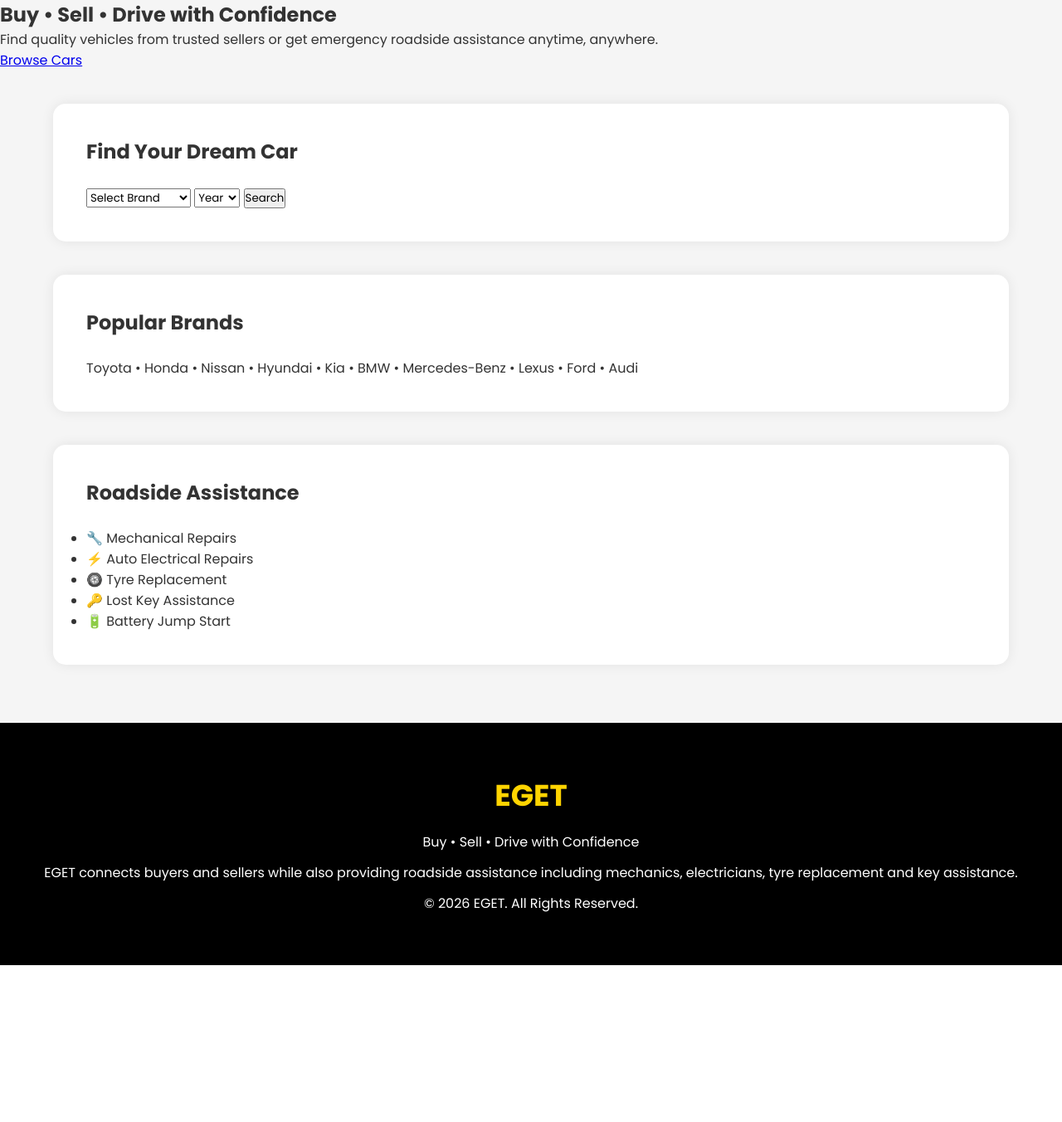
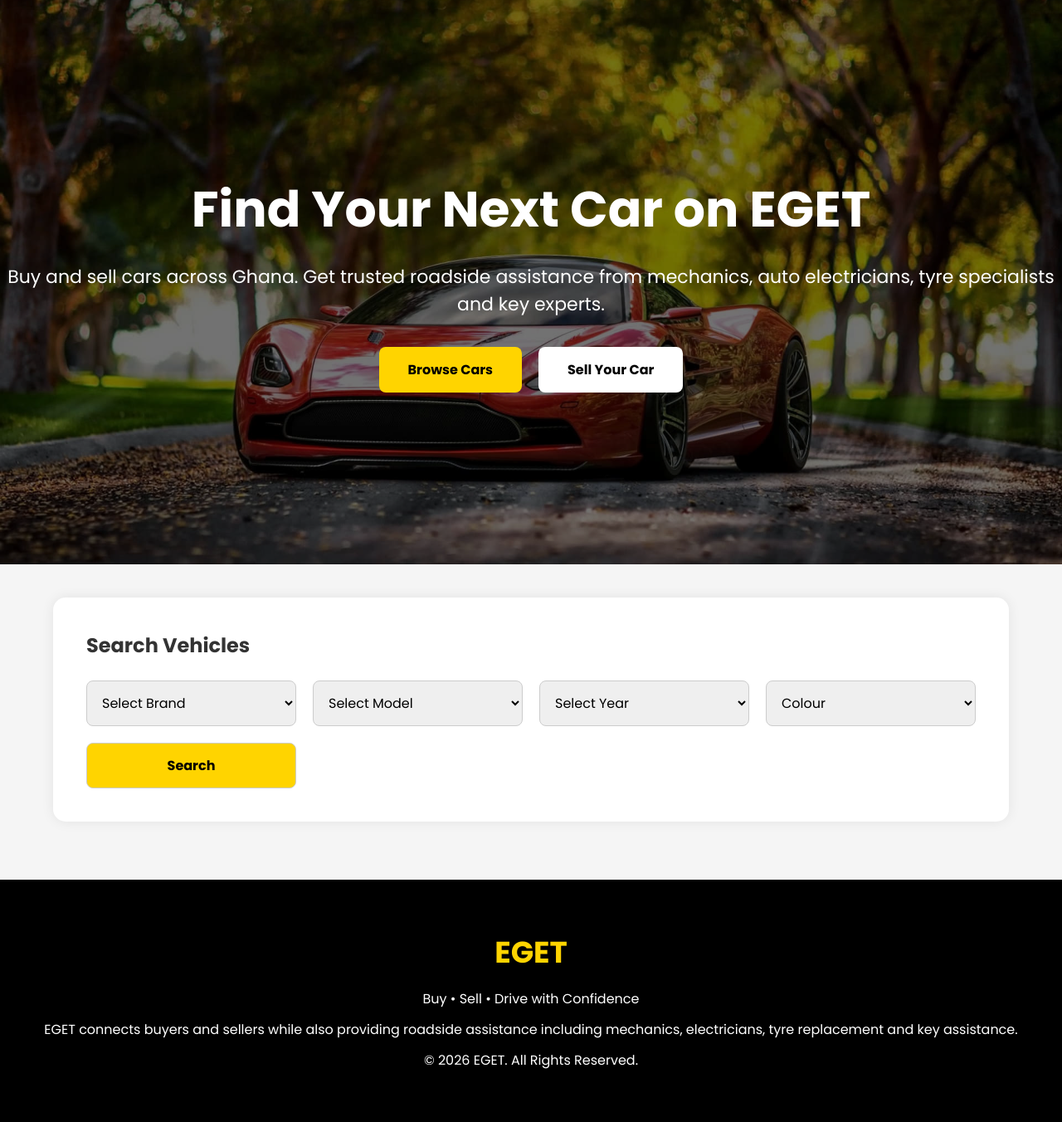
Before and after one commit to kwakuabbey/eget, a Flask app: page / in a window 1280 px wide. Shown: the part 87-1439 px from the top of the page at 83% size. Before the commit the page ends 1250 px from the top, so only its background shows below. Run offline with Flask 3, Linux system fonts and the light colour scheme.

Commit message:
updated index.htm, added hero image, updated all files needed

```diff
--- a/static/css/style.css
+++ b/static/css/style.css
@@ -159,3 +159,136 @@ body{
     box-shadow:0 0 15px rgba(0,0,0,.08);
 
 }
+
+/* HERO */
+
+.hero{
+
+height:85vh;
+
+background:url("../images/hero/hero-car.jpg");
+
+background-size:cover;
+
+background-position:center;
+
+position:relative;
+
+}
+
+.overlay{
+
+width:100%;
+
+height:100%;
+
+background:rgba(0,0,0,.55);
+
+display:flex;
+
+justify-content:center;
+
+align-items:center;
+
+text-align:center;
+
+}
+
+.hero-text{
+
+color:white;
+
+}
+
+.hero-text h1{
+
+font-size:60px;
+
+margin-bottom:20px;
+
+}
+
+.hero-text p{
+
+font-size:22px;
+
+margin-bottom:35px;
+
+}
+
+.hero-buttons{
+
+display:flex;
+
+justify-content:center;
+
+gap:20px;
+
+}
+
+.btn-yellow{
+
+background:#FFD400;
+
+padding:15px 35px;
+
+text-decoration:none;
+
+color:black;
+
+font-weight:bold;
+
+border-radius:8px;
+
+}
+
+.btn-black{
+
+background:white;
+
+padding:15px 35px;
+
+text-decoration:none;
+
+color:black;
+
+font-weight:bold;
+
+border-radius:8px;
+
+}
+
+.search-box form{
+
+display:grid;
+
+grid-template-columns:repeat(auto-fit,minmax(220px,1fr));
+
+gap:20px;
+
+margin-top:25px;
+
+}
+
+.search-box select,
+.search-box button{
+
+padding:14px;
+
+font-size:16px;
+
+border-radius:8px;
+
+border:1px solid #ccc;
+
+}
+
+.search-box button{
+
+background:#FFD400;
+
+font-weight:bold;
+
+cursor:pointer;
+
+}
--- a/templates/index.html
+++ b/templates/index.html
@@ -4,102 +4,79 @@
 
 {% block content %}
 
-<!-- HERO SECTION -->
-
 <section class="hero">
 
-    <div class="hero-content">
+    <div class="overlay">
 
-        <h1>Buy • Sell • Drive with Confidence</h1>
+        <div class="hero-text">
 
-        <p>
-            Find quality vehicles from trusted sellers or get emergency roadside
-            assistance anytime, anywhere.
-        </p>
+            <h1>Find Your Next Car on EGET</h1>
 
-        <a href="/search" class="hero-btn">Browse Cars</a>
+            <p>
+                Buy and sell cars across Ghana.
+                Get trusted roadside assistance from mechanics,
+                auto electricians, tyre specialists and key experts.
+            </p>
+
+            <div class="hero-buttons">
+
+                <a href="/search" class="btn-yellow">
+                    Browse Cars
+                </a>
+
+                <a href="/add-car" class="btn-black">
+                    Sell Your Car
+                </a>
+
+            </div>
+
+        </div>
 
     </div>
 
 </section>
 
 
-<!-- SEARCH -->
+<section class="search-box section">
 
-<section class="section">
+<h2>Search Vehicles</h2>
 
-    <h2>Find Your Dream Car</h2>
+<form>
 
-    <br>
+<select id="brand">
 
-    <form>
+<option>Select Brand</option>
 
-        <select>
-            <option>Select Brand</option>
-            <option>Toyota</option>
-            <option>Honda</option>
-            <option>Nissan</option>
-            <option>Hyundai</option>
-            <option>Kia</option>
-            <option>Mercedes-Benz</option>
-            <option>BMW</option>
-        </select>
+</select>
 
-        <select>
-            <option>Year</option>
-            <option>2026</option>
-            <option>2025</option>
-            <option>2024</option>
-            <option>2023</option>
-            <option>2022</option>
-            <option>2021</option>
-        </select>
+<select id="model">
 
-        <button type="submit">Search</button>
+<option>Select Model</option>
 
-    </form>
+</select>
 
-</section>
+<select id="year">
 
+<option>Select Year</option>
 
-<!-- POPULAR BRANDS -->
+</select>
 
-<section class="section">
+<select>
 
-<h2>Popular Brands</h2>
+<option>Colour</option>
 
-<br>
+<option>Black</option>
+<option>White</option>
+<option>Silver</option>
+<option>Grey</option>
+<option>Blue</option>
+<option>Red</option>
 
-<div class="brands">
+</select>
 
-Toyota • Honda • Nissan • Hyundai • Kia • BMW • Mercedes-Benz • Lexus • Ford • Audi
+<button>Search</button>
 
-</div>
-
-</section>
-
-
-<!-- ROADSIDE -->
-
-<section class="section">
-
-<h2>Roadside Assistance</h2>
-
-<br>
-
-<ul>
-
-<li>🔧 Mechanical Repairs</li>
-
-<li>⚡ Auto Electrical Repairs</li>
-
-<li>🛞 Tyre Replacement</li>
-
-<li>🔑 Lost Key Assistance</li>
-
-<li>🔋 Battery Jump Start</li>
-
-</ul>
+</form>
 
 </section>
 
```
Also changed, not shown: static/images/hero/hero-car.jpg (added), 1 other file.
